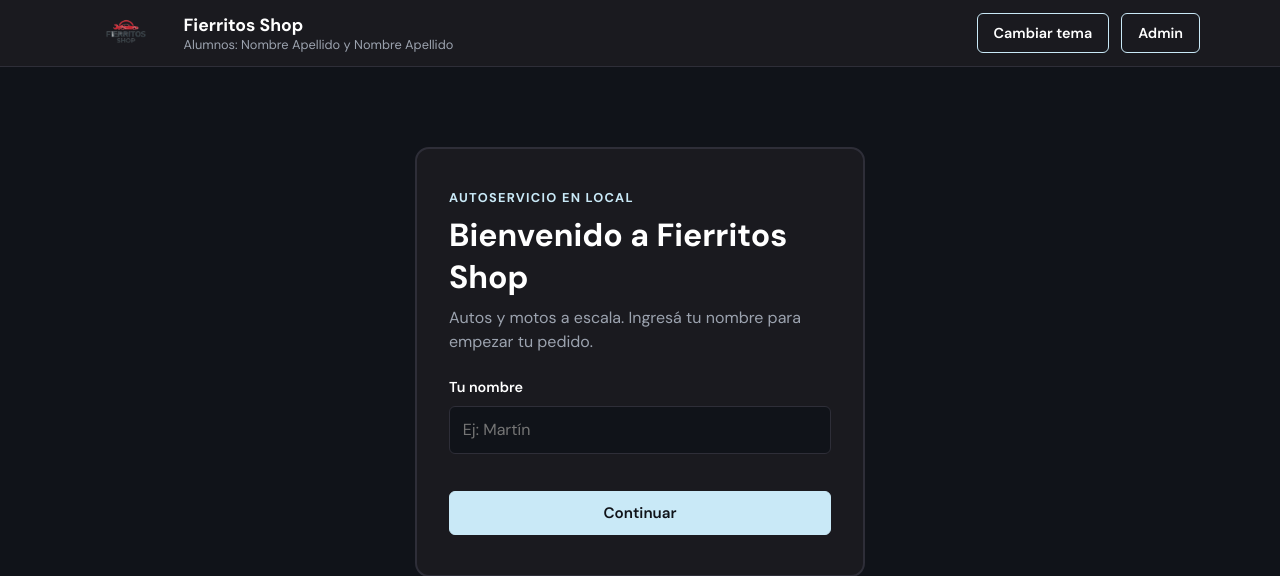
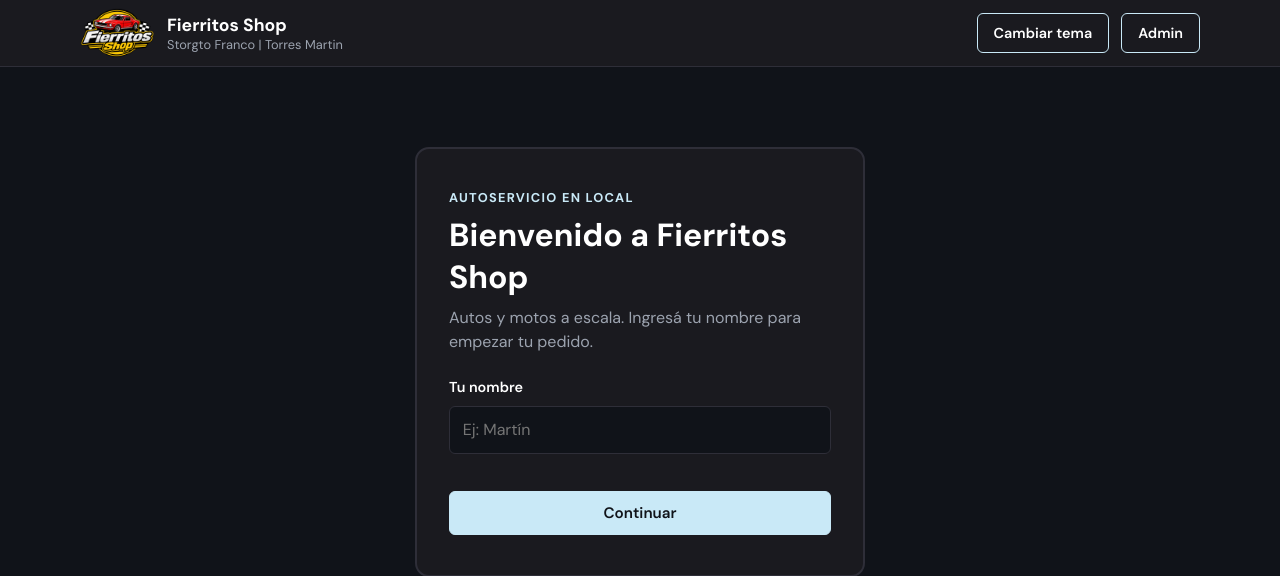
Before and after one commit to FrancoStorgato/fierritos-shop, a web app: file frontend/index.html in a window 1280 px wide. Shown: the top 576 px of the page. Run offline with its HTML, style and script files only (its server is not run), Linux system fonts and the light colour scheme.

Commit message:
fix: cambios de imagenes

```diff
--- a/backend/src/views/partials/marca.ejs
+++ b/backend/src/views/partials/marca.ejs
@@ -1,8 +1,8 @@
 <a class="marca" href="/dashboard/principal">
-    <img class="logo-header" src="/img/fav-icon.png" alt="Logo Fierritos Shop">
+    <img class="logo-header" src="/img/logo-header.png" alt="Logo Fierritos Shop">
     <div>
         <p class="marca-nombre">Fierritos Shop</p>
         <!-- TODO: reemplazar por los nombres reales de los alumnos -->
-        <p class="alumnos">Alumnos: Nombre Apellido y Nombre Apellido</p>
+        <p class="alumnos">Storgato Franco | Torres Martin</p>
     </div>
 </a>
--- a/frontend/carrito.html
+++ b/frontend/carrito.html
@@ -21,7 +21,7 @@
 <body>
     <header class="header">
         <a href="productos.html" class="brand">
-            <img src="img/fav-icon.png" alt="Logo Fierritos Shop" class="logo-img" />
+            <img src="img/logo-header.png" alt="Logo Fierritos Shop" class="logo-img" />
             <div>
                 <h1>Fierritos Shop</h1>
                 <span class="students" id="alumnos"></span>
--- a/frontend/index.html
+++ b/frontend/index.html
@@ -20,7 +20,7 @@
 <body>
     <header class="header">
         <a href="index.html" class="brand">
-            <img src="img/fav-icon.png" alt="Logo Fierritos Shop" class="logo-img" />
+            <img src="img/logo-header.png" alt="Logo Fierritos Shop" class="logo-img" />
             <div>
                 <h1>Fierritos Shop</h1>
                 <span class="students" id="alumnos"></span>
--- a/frontend/js/config.js
+++ b/frontend/js/config.js
@@ -1,5 +1,5 @@
 // URL del backend (API REST + backoffice)
 const API_URL = "http://localhost:3000";
 
-// TODO: reemplazar por los nombres reales de los alumnos (se muestra en el header de todas las pantallas)
-const ALUMNOS = "Alumnos: Nombre Apellido y Nombre Apellido";
+
+const ALUMNOS = "Storgto Franco | Torres Martin";
--- a/frontend/productos.html
+++ b/frontend/productos.html
@@ -21,7 +21,7 @@
 <body>
     <header class="header">
         <a href="productos.html" class="brand">
-            <img src="img/fav-icon.png" alt="Logo Fierritos Shop" class="logo-img" />
+            <img src="img/logo-header.png" alt="Logo Fierritos Shop" class="logo-img" />
             <div>
                 <h1>Fierritos Shop</h1>
                 <span class="students" id="alumnos"></span>
--- a/frontend/ticket.html
+++ b/frontend/ticket.html
@@ -22,7 +22,7 @@
 <body>
     <header class="header">
         <a href="ticket.html" class="brand">
-            <img src="img/fav-icon.png" alt="Logo Fierritos Shop" class="logo-img" />
+            <img src="img/logo-header.png" alt="Logo Fierritos Shop" class="logo-img" />
             <div>
                 <h1>Fierritos Shop</h1>
                 <span class="students" id="alumnos"></span>
@@ -38,7 +38,7 @@
     <main class="page">
         <section class="ticket" id="ticket">
             <div class="ticket-header">
-                <img src="img/fav-icon.png" alt="Logo Fierritos Shop" class="logo-img" />
+                <img src="img/fab-icon.png" alt="Logo Fierritos Shop" class="logo-img" />
                 <div>
                     <h2>Fierritos Shop</h2>
                     <p class="cat">¡Gracias por tu compra!</p>
```
Also changed, not shown: backend/src/public/img/fav-icon.png, backend/src/public/img/logo-header.png (renamed from backend/src/public/img/fab-icon.png), frontend/img/fav-icon.png, 1 other file.
